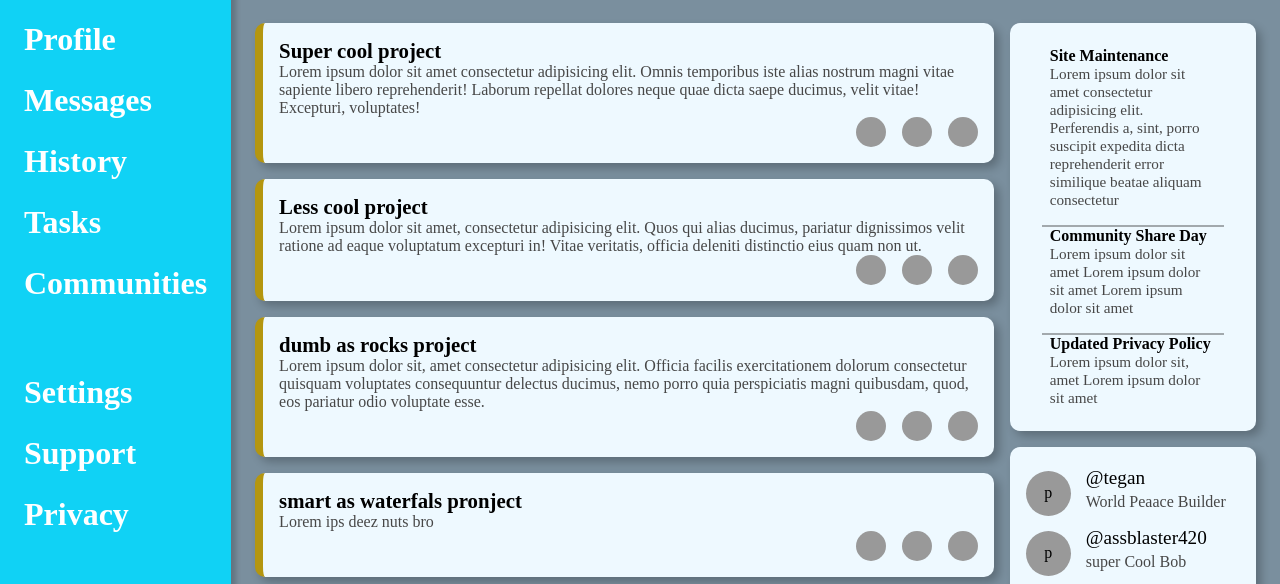
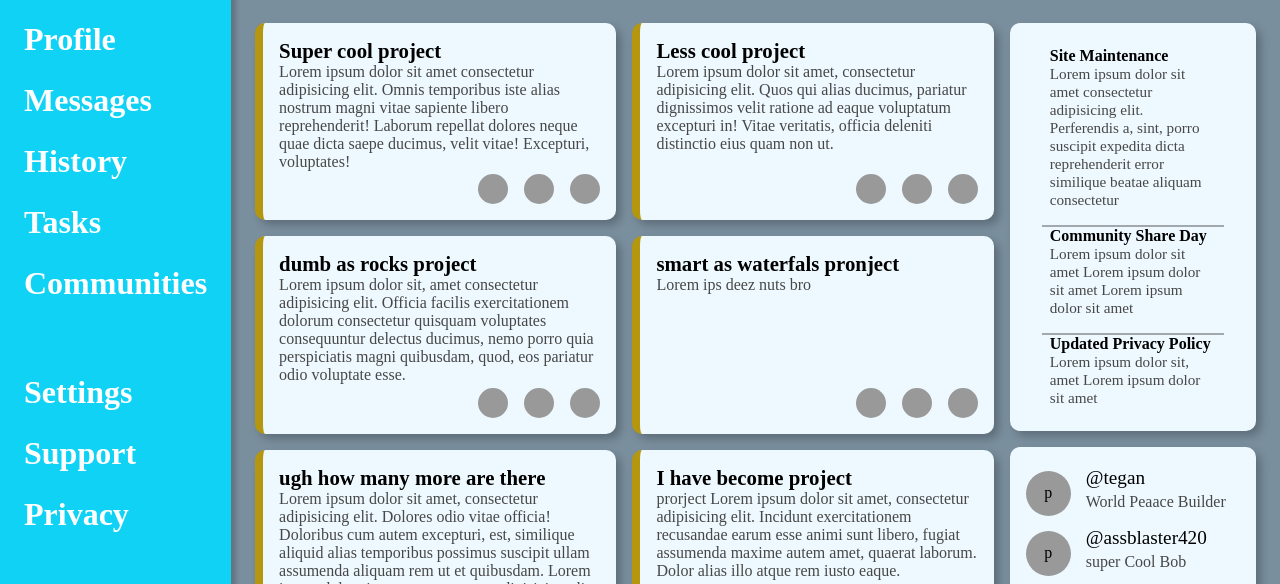
Before and after one commit to yawmagorped/Admin-Dashboard, a plain HTML site: page index.html in a window 1280 px wide. Shown: the part 173-757 px from the top of the page. Drawn offline with Linux system fonts and the light colour scheme.

Commit message:
changed projects template

```diff
--- a/style.css
+++ b/style.css
@@ -159,7 +159,7 @@ body {
     grid-row: 1 / -1;
 
     display: grid;
-    grid-template-columns: repeat(auto-fit, minmax(500px, 1fr));
+    grid-template-columns: repeat(auto-fit, minmax(300px, 1fr));
     gap: 16px;
 }
 
```
